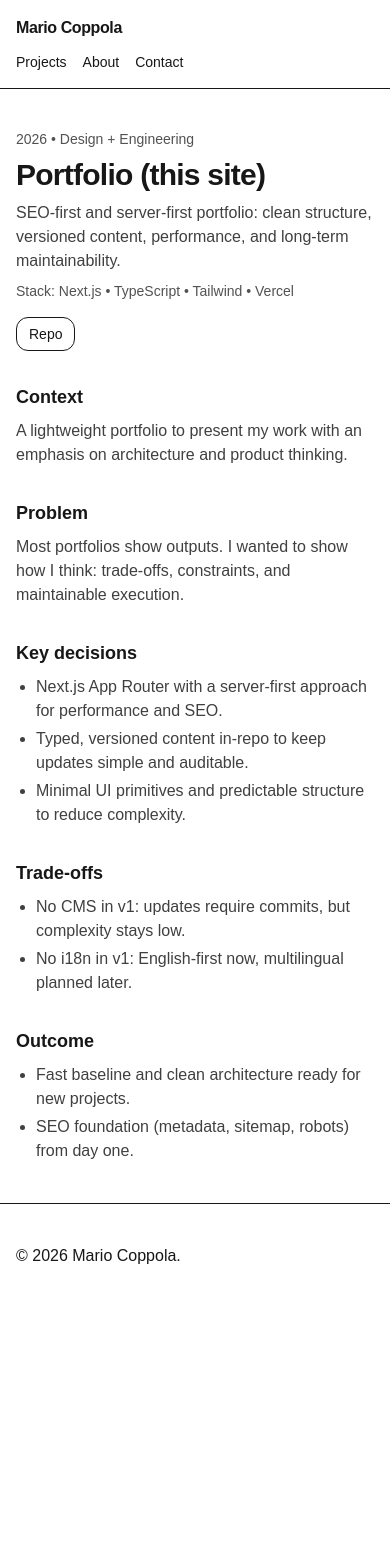
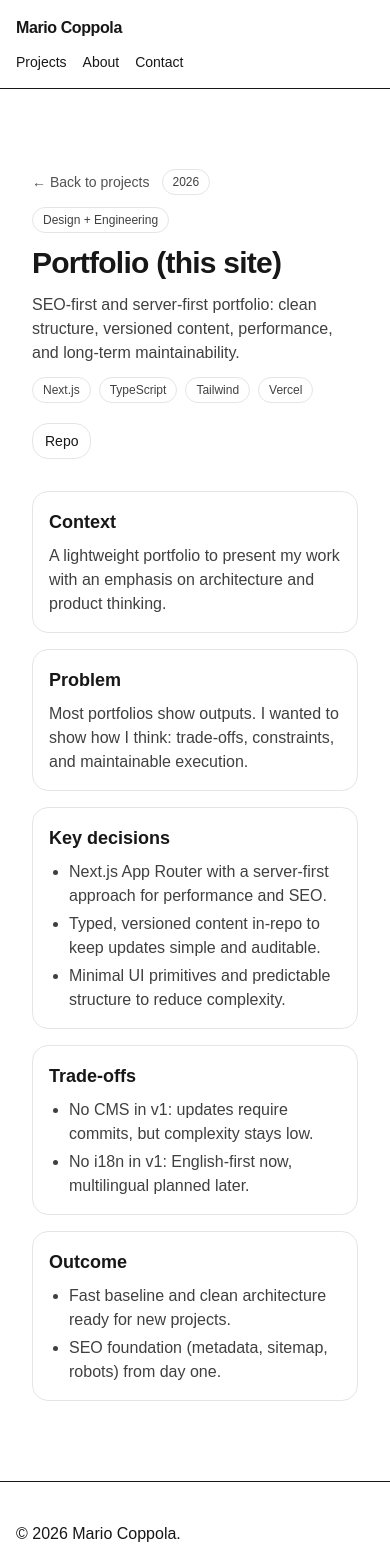
Before and after one commit to mario-coppola/portfolio, a Next.js app: page /projects/portfolio in a window 390 px wide. Shown: the top 1568 px of the page. Before the commit the page ends 1308 px from the top, so only its background shows below. Built offline with nearby package versions, Linux system fonts and the light colour scheme; no server answers.

Commit message:
refactor: apply ui primitives

```diff
--- a/src/app/projects/[slug]/page.tsx
+++ b/src/app/projects/[slug]/page.tsx
@@ -1,11 +1,11 @@
+import type { Metadata } from "next";
 import { notFound } from "next/navigation";
-import Link from "next/link";
 import { projects } from "@/content/projects";
-import type { Metadata } from "next";
-
-type PageProps = {
-  params: Promise<{ slug: string }>;
-};
+import { Container } from "@/components/ui/Container";
+import { Card } from "@/components/ui/Card";
+import { Badge } from "@/components/ui/Badge";
+import { ButtonLink } from "@/components/ui/Button";
+import { TextLink } from "@/components/ui/TextLink";
 
 export async function generateMetadata({
   params,
@@ -13,11 +13,9 @@ export async function generateMetadata({
   params: Promise<{ slug: string }>;
 }): Promise<Metadata> {
   const { slug } = await params;
+  const project = projects.find((p) => p.slug === slug);
 
-    const project = projects.find((p) => p.slug === slug);
-    if (!project) {
-      return { title: "Project not found" };
-    }
+  if (!project) return { title: "Project not found" };
 
   const title = project.title;
   const description = project.summary;
@@ -33,90 +31,112 @@ export async function generateMetadata({
   };
 }
 
-export default async function ProjectPage({ params }: PageProps) {
+function Section({
+  title,
+  children,
+}: {
+  title: string;
+  children: React.ReactNode;
+}) {
+  return (
+    <section className="space-y-2">
+      <h2 className="text-lg font-semibold text-neutral-900">{title}</h2>
+      {children}
+    </section>
+  );
+}
 
+export default async function ProjectPage({
+  params,
+}: {
+  params: Promise<{ slug: string }>;
+}) {
   const { slug } = await params;
-
   const project = projects.find((p) => p.slug === slug);
   if (!project) return notFound();
 
   return (
-    <article className="space-y-8">
-      <header className="space-y-2">
-        <p className="text-sm text-neutral-600">
-          {project.year ? `${project.year} • ` : ""}
-          {project.role}
-        </p>
+    <Container className="space-y-8 py-10">
+      <header className="space-y-3">
+        <div className="flex flex-wrap items-center gap-3">
+          <TextLink href="/projects">← Back to projects</TextLink>
+          {project.year ? <Badge>{project.year}</Badge> : null}
+          <Badge>{project.role}</Badge>
+        </div>
+
         <h1 className="text-3xl font-semibold tracking-tight">{project.title}</h1>
         <p className="max-w-2xl text-neutral-700">{project.summary}</p>
 
-        <p className="text-sm text-neutral-600">
-          Stack: {project.stack.join(" • ")}
-        </p>
+        <div className="flex flex-wrap gap-2">
+          {project.stack.map((t) => (
+            <Badge key={t}>{t}</Badge>
+          ))}
+        </div>
 
         {project.links?.length ? (
           <div className="flex flex-wrap gap-3 pt-2">
             {project.links.map((l) => (
-              <Link
-                key={l.href}
-                href={l.href}
-                className="rounded-xl border px-3 py-1.5 text-sm hover:bg-neutral-50"
-                target="_blank"
-                rel="noreferrer"
-              >
+              <ButtonLink key={l.href} href={l.href} external variant="secondary" size="sm">
                 {l.label}
-              </Link>
+              </ButtonLink>
             ))}
           </div>
         ) : null}
       </header>
 
+      <div className="grid gap-4">
         {project.context ? (
-        <section className="space-y-2">
-          <h2 className="text-lg font-semibold">Context</h2>
+          <Card>
+            <Section title="Context">
               <p className="text-neutral-700">{project.context}</p>
-        </section>
+            </Section>
+          </Card>
         ) : null}
 
         {project.problem ? (
-        <section className="space-y-2">
-          <h2 className="text-lg font-semibold">Problem</h2>
+          <Card>
+            <Section title="Problem">
               <p className="text-neutral-700">{project.problem}</p>
-        </section>
+            </Section>
+          </Card>
         ) : null}
 
         {project.decisions?.length ? (
-        <section className="space-y-2">
-          <h2 className="text-lg font-semibold">Key decisions</h2>
+          <Card>
+            <Section title="Key decisions">
               <ul className="list-disc space-y-1 pl-5 text-neutral-700">
                 {project.decisions.map((d) => (
                   <li key={d}>{d}</li>
                 ))}
               </ul>
-        </section>
+            </Section>
+          </Card>
         ) : null}
 
         {project.tradeoffs?.length ? (
-        <section className="space-y-2">
-          <h2 className="text-lg font-semibold">Trade-offs</h2>
+          <Card>
+            <Section title="Trade-offs">
               <ul className="list-disc space-y-1 pl-5 text-neutral-700">
                 {project.tradeoffs.map((t) => (
                   <li key={t}>{t}</li>
                 ))}
               </ul>
-        </section>
+            </Section>
+          </Card>
         ) : null}
 
         {project.outcome?.length ? (
-        <section className="space-y-2">
-          <h2 className="text-lg font-semibold">Outcome</h2>
+          <Card>
+            <Section title="Outcome">
               <ul className="list-disc space-y-1 pl-5 text-neutral-700">
                 {project.outcome.map((o) => (
                   <li key={o}>{o}</li>
                 ))}
               </ul>
-        </section>
+            </Section>
+          </Card>
         ) : null}
-    </article>
+      </div>
+    </Container>
   );
 }
--- a/src/app/projects/page.tsx
+++ b/src/app/projects/page.tsx
@@ -1,37 +1,53 @@
+import Link from "next/link";
 import { projects } from "@/content/projects";
-import Link from "next/link";
+import { Container } from "@/components/ui/Container";
+import { Card } from "@/components/ui/Card";
+import { Badge } from "@/components/ui/Badge";
+import { TextLink } from "@/components/ui/TextLink";
 
 export default function ProjectsPage() {
   return (
-    <div className="space-y-6">
+    <Container className="space-y-6 py-10">
+      <header className="space-y-2">
         <h1 className="text-2xl font-semibold tracking-tight">Projects</h1>
+        <p className="max-w-2xl text-neutral-700">
+          A selection of projects and case studies highlighting architectural decisions,
+          trade-offs, and product-oriented thinking.
+        </p>
+        <div>
+          <TextLink href="/">Back to home</TextLink>
+        </div>
+      </header>
 
-      <p className="max-w-2xl text-neutral-700">
-        A selection of projects and case studies that highlight architectural
-        decisions, trade-offs, and product-oriented thinking.
-      </p>
-
-      <div className="grid gap-4">
+      <div className="grid gap-4 sm:grid-cols-2">
         {projects.map((project) => (
-          <article
-            key={project.slug}
-            className="rounded-2xl border p-4"
+          <Card key={project.slug} className="space-y-3">
+            <div className="space-y-1">
+              <h2 className="font-semibold text-neutral-900">
+                <Link
+                  href={`/projects/${project.slug}`}
+                  className="hover:underline"
                 >
-            <h2 className="font-semibold">
-  <Link href={`/projects/${project.slug}`} className="hover:underline">
                   {project.title}
                 </Link>
               </h2>
-            <p className="mt-1 text-sm text-neutral-700">
-              {project.summary}
+
+              <p className="text-sm text-neutral-700">{project.summary}</p>
+
+              <p className="text-xs text-neutral-600">
+                {project.year ? `${project.year} • ` : ""}
+                {project.role}
               </p>
+            </div>
 
-            <p className="mt-3 text-xs text-neutral-600">
-              Role: {project.role} • Stack: {project.stack.join(" • ")}
-            </p>
-          </article>
+            <div className="flex flex-wrap gap-2">
+              {project.stack.slice(0, 6).map((t) => (
+                <Badge key={t}>{t}</Badge>
               ))}
             </div>
+          </Card>
+        ))}
       </div>
+    </Container>
   );
 }
```
Lines whose indentation alone changed are shown as unchanged.
